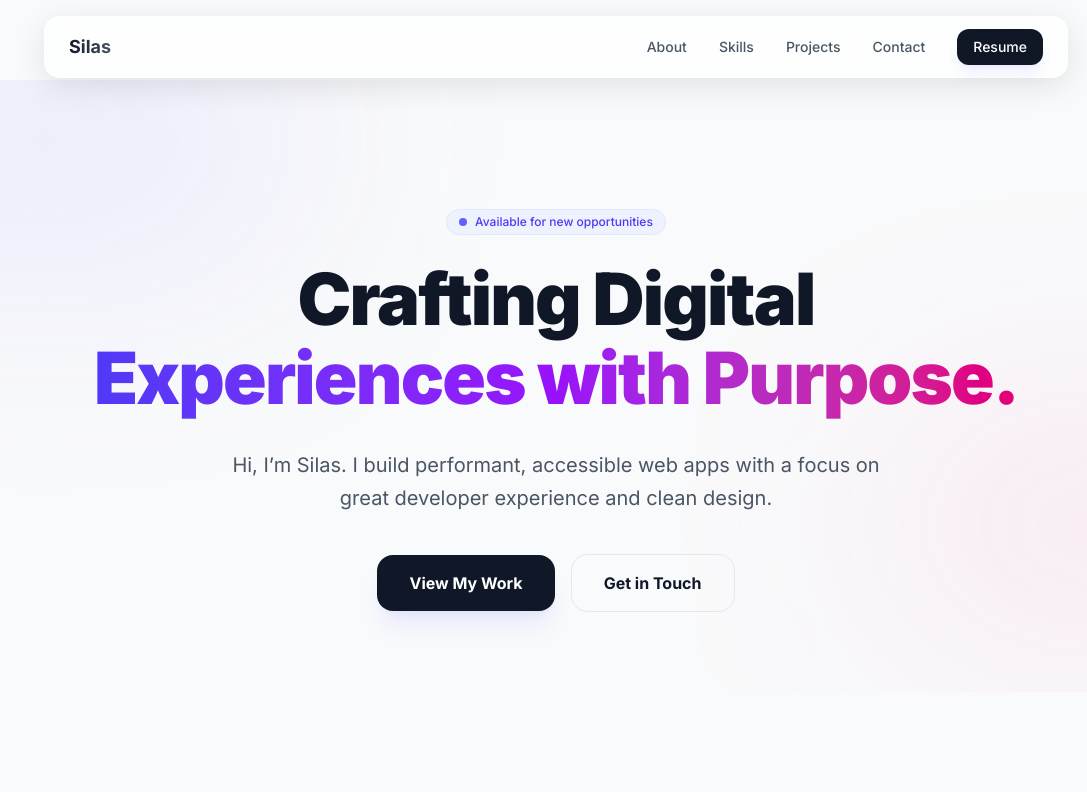
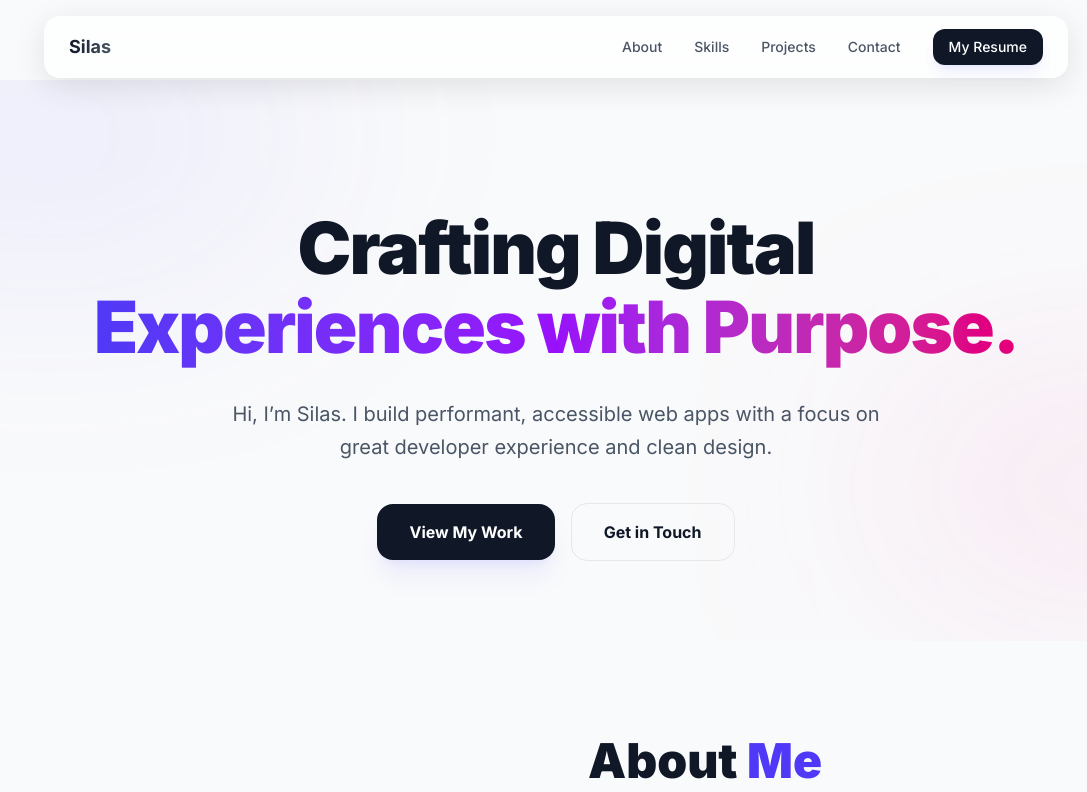
Before and after one commit to silassdev/didactic-octo, a Next.js app: page / in a window 1280 px wide. Shown: the top 792 px of the page, without its empty margins (84-1171 px from the left). Built offline with nearby package versions, Linux system fonts and the light colour scheme.

Commit message:
Edited contacy page

```diff
--- a/components/layout/Header.tsx
+++ b/components/layout/Header.tsx
@@ -38,7 +38,7 @@ export default function Header() {
             rel="noopener noreferrer"
             className="px-4 py-2 rounded-xl bg-gray-900 dark:bg-white text-white dark:text-gray-900 text-sm hover:scale-105 transition-transform duration-200 shadow-lg shadow-indigo-500/10"
           >
-            Resume
+          My Resume
           </a>
         </nav>
 
@@ -71,14 +71,6 @@ export default function Header() {
                 {item}
               </Link>
             ))}
-            <a
-              href="https://apltoday.com/wp-content/uploads/2025/11/silassdev.docx"
-              target="_blank"
-              rel="noopener noreferrer"
-              className="mt-2 px-4 py-3 rounded-xl bg-indigo-600 text-white text-sm font-medium text-center shadow-lg shadow-indigo-500/20"
-            >
-              Download CV
-            </a>
           </nav>
         </div>
       </motion.div>
--- a/components/sections/Contact.tsx
+++ b/components/sections/Contact.tsx
@@ -92,7 +92,7 @@ export default function Contact() {
             <div className="space-y-6">
               {[
                 { label: 'Email', value: '9shila@gmail.com', href: 'mailto:9shila@gmail.com' },
-                { label: 'Location', value: 'Lagos, Nigeria', href: '#' },
+                { label: 'Location', value: 'Benue, Nigeria', href: '#' },
                 { label: 'Availability', value: 'Open for new projects', href: '#' },
               ].map((item, i) => (
                 <div key={i} className="flex flex-col">
--- a/components/sections/Hero.tsx
+++ b/components/sections/Hero.tsx
@@ -39,13 +39,7 @@ export default function Hero() {
           animate="visible"
           className="text-center"
         >
-          <motion.div variants={itemVariants} className="inline-flex items-center gap-2 px-3 py-1 rounded-full bg-indigo-50 dark:bg-indigo-900/30 border border-indigo-100 dark:border-indigo-800/50 mb-6 font-medium text-xs text-indigo-600 dark:text-indigo-400">
-            <span className="relative flex h-2 w-2">
-              <span className="animate-ping absolute inline-flex h-full w-full rounded-full bg-indigo-400 opacity-75"></span>
-              <span className="relative inline-flex rounded-full h-2 w-2 bg-indigo-500"></span>
-            </span>
-            Available for new opportunities
-          </motion.div>
+
 
           <motion.h1
             variants={itemVariants}
--- a/lib/data/projects.ts
+++ b/lib/data/projects.ts
@@ -44,7 +44,6 @@ export const projects: Project[] = [
     details: 'CryptoCore is a platform that distributes daily yield dividends across 5 optimized Membership Levels. Deposit BTC, ETH, USDT, or BNB, and experience seamless, risk-adjusted quantitative ROI execution.',
     tags: ['Laravel', 'PHP', 'MySQL', 'Alpine.js', 'Tailwind', 'Vite'],
     repo: 'https://github.com/silassdev/spe',
-    live: 'https://escomshop.vercel.app/',
     image: '/cryptocore.png',
   },
    {
@@ -54,7 +53,6 @@ export const projects: Project[] = [
     details: 'Robust Role-based e-commerce platform purpose-built for selling handcrafted bracelets, anklets, necklaces, and beaded accessories.',
     tags: ['Laravel', 'PHP', 'MySQL', 'Alpine.js', 'Tailwind', 'Vite'],
     repo: 'https://github.com/silassdev/tat',
-    live: 'https://escomshop.vercel.app/',
     image: '/eshop.png',
   },
 
@@ -95,7 +93,6 @@ export const projects: Project[] = [
     details: 'A modern scaffold of a computer online store. Includes a lightweight admin system.',
     tags: ['Next.js', 'TypeScript', 'MongoDB', 'Tailwind.css'],
     repo: 'https://github.com/silassdev/fantastic-giggle',
-    live: 'https://escomshop.vercel.app/',
     image: '/ecommerce.png',
   },
   {
@@ -175,7 +172,6 @@ export const projects: Project[] = [
     details: 'A Minimal full-stack Library Management System Demostrating CRUD Operations.',
     tags: ['Spring Boot', 'Docker', 'JPA', 'MySQL'],
     repo: 'https://github.com/silassdev/library-management-backend',
-    live: 'https://library-management-frontend-ashen.vercel.app/',
     image: '/library.png',
   },
   {
```
